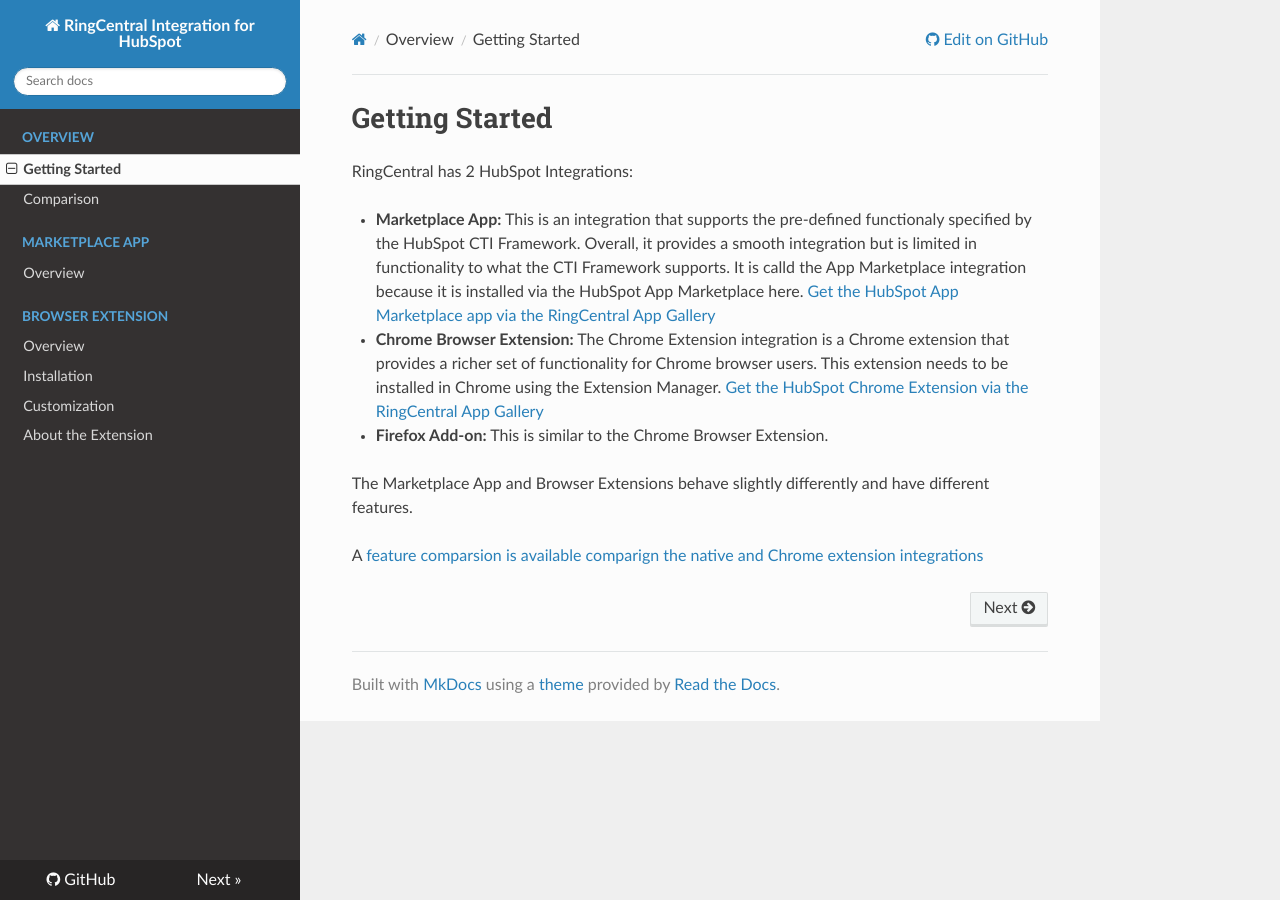
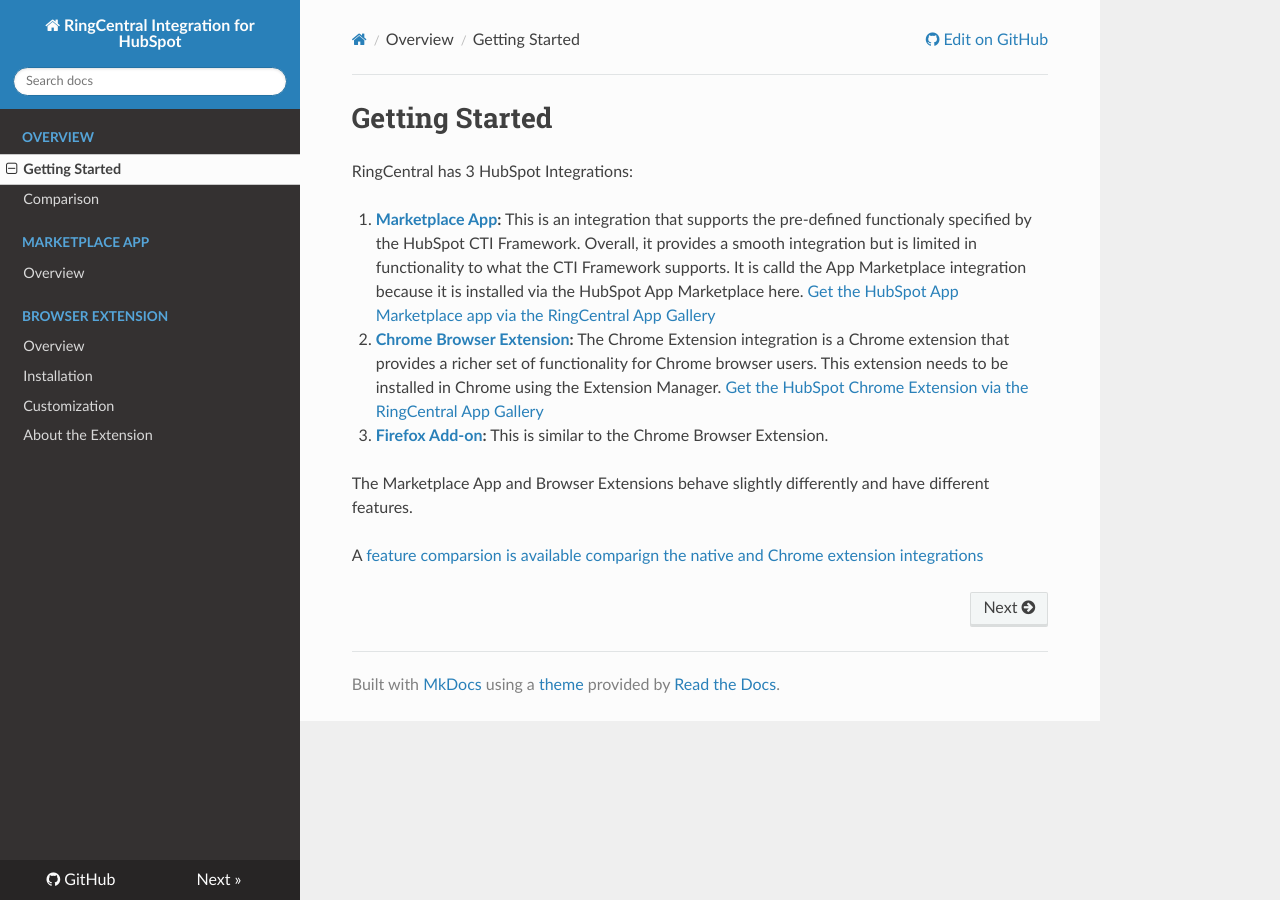
Before and after one commit to ringcentral/ringcentral-integration-for-hubspot, an MkDocs documentation site: the page built from docs/index.md, in a window 1280 px wide. Built offline with MkDocs 1.6.1, drawn with Linux system fonts in a browser that asks for light colours; nearby versions of some CDN libraries.

Commit message:
update docs

```diff
--- a/docs/index.md
+++ b/docs/index.md
@@ -1,10 +1,10 @@
 # Getting Started
 
-RingCentral has 2 HubSpot Integrations:
+RingCentral has 3 HubSpot Integrations:
 
-* **Marketplace App:** This is an integration that supports the pre-defined functionaly specified by the HubSpot CTI Framework. Overall, it provides a smooth integration but is limited in functionality to what the CTI Framework supports. It is calld the App Marketplace integration because it is installed via the HubSpot App Marketplace here. [Get the HubSpot App Marketplace app via the RingCentral App Gallery](https://www.ringcentral.com/apps/call-with-ringcentral-for-hubspot)
-* **Chrome Browser Extension:** The Chrome Extension integration is a Chrome extension that provides a richer set of functionality for Chrome browser users. This extension needs to be installed in Chrome using the Extension Manager. [Get the HubSpot Chrome Extension via the RingCentral App Gallery](https://www.ringcentral.com/apps/hubspot)
-* **Firefox Add-on:** This is similar to the Chrome Browser Extension.
+1. **[Marketplace App](marketplace-app):** This is an integration that supports the pre-defined functionaly specified by the HubSpot CTI Framework. Overall, it provides a smooth integration but is limited in functionality to what the CTI Framework supports. It is calld the App Marketplace integration because it is installed via the HubSpot App Marketplace here. [Get the HubSpot App Marketplace app via the RingCentral App Gallery](https://www.ringcentral.com/apps/call-with-ringcentral-for-hubspot)
+2. **[Chrome Browser Extension](browser-extension):** The Chrome Extension integration is a Chrome extension that provides a richer set of functionality for Chrome browser users. This extension needs to be installed in Chrome using the Extension Manager. [Get the HubSpot Chrome Extension via the RingCentral App Gallery](https://www.ringcentral.com/apps/hubspot)
+3. **[Firefox Add-on](browser-extension):** This is similar to the Chrome Browser Extension.
 
 The Marketplace App and Browser Extensions behave slightly differently and have different features.
 
```
